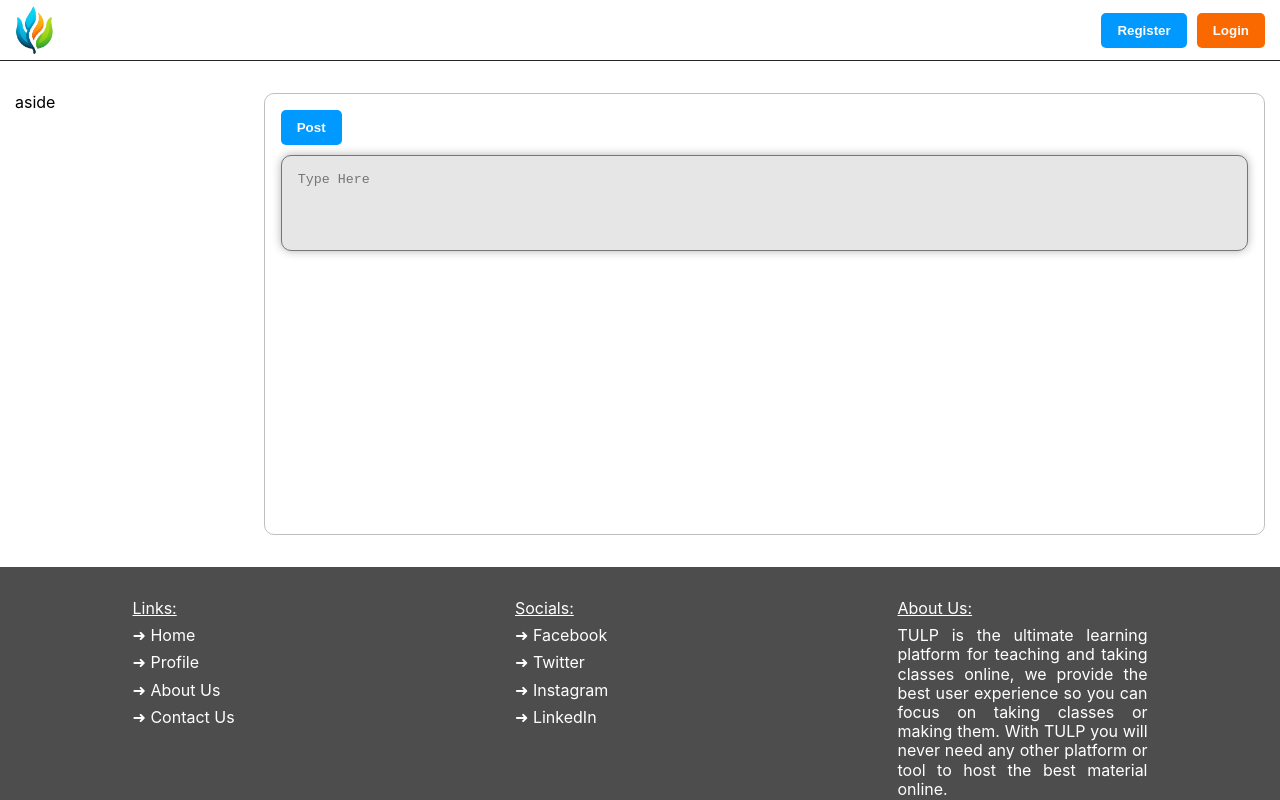
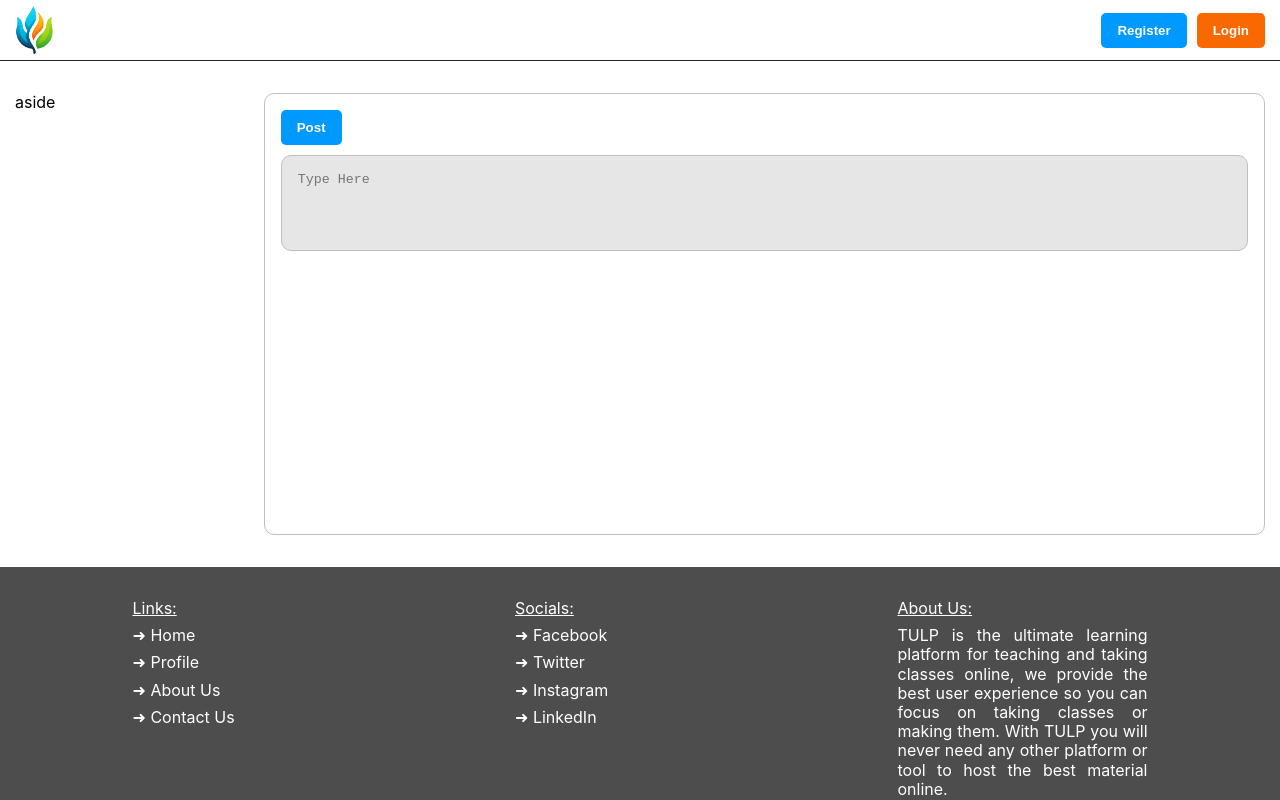
Before and after one commit to AliHakim773/TULP, a React (Vite) app in the folder tulp-frontend/: page / in a window 1280 px wide. Built offline with nearby package versions, Linux system fonts and the light colour scheme; no server answers.

Commit message:
Frontend: switched main and textarea border style

```diff
--- a/tulp-frontend/src/components/LandingFeed/PostField/index.jsx
+++ b/tulp-frontend/src/components/LandingFeed/PostField/index.jsx
@@ -1,7 +1,6 @@
 import React from "react"
 import "./styles.css"
 import Button from "../../Base/Button"
-import InputField from "../../Base/InputField"
 
 const PostField = () => {
   return (
@@ -11,7 +10,7 @@ const PostField = () => {
           <Button text='Post' type='submit' color='blue' />
         </div>
         <textarea
-          className='post-field-input shadow'
+          className='post-field-input border'
           name='post'
           id='post'
           placeholder='Type Here'></textarea>
```
